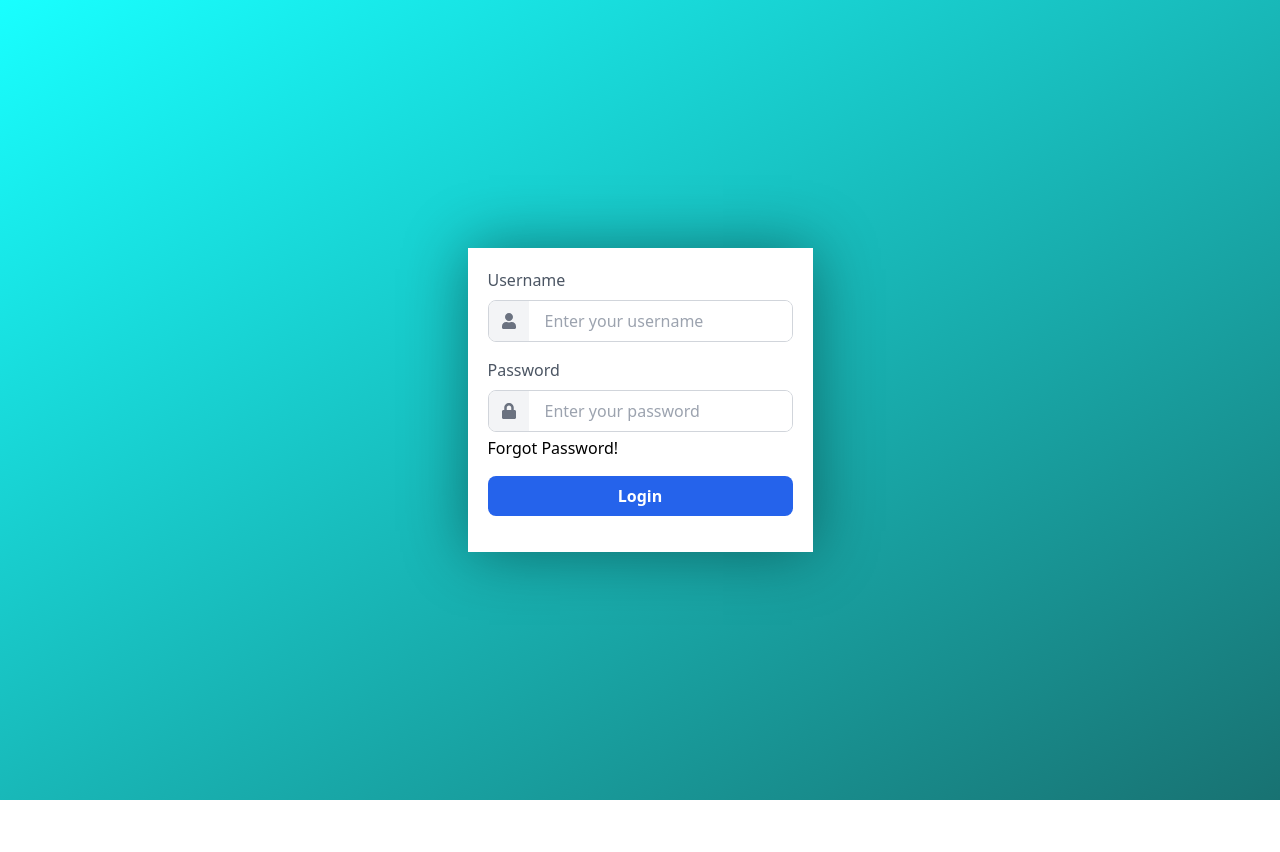
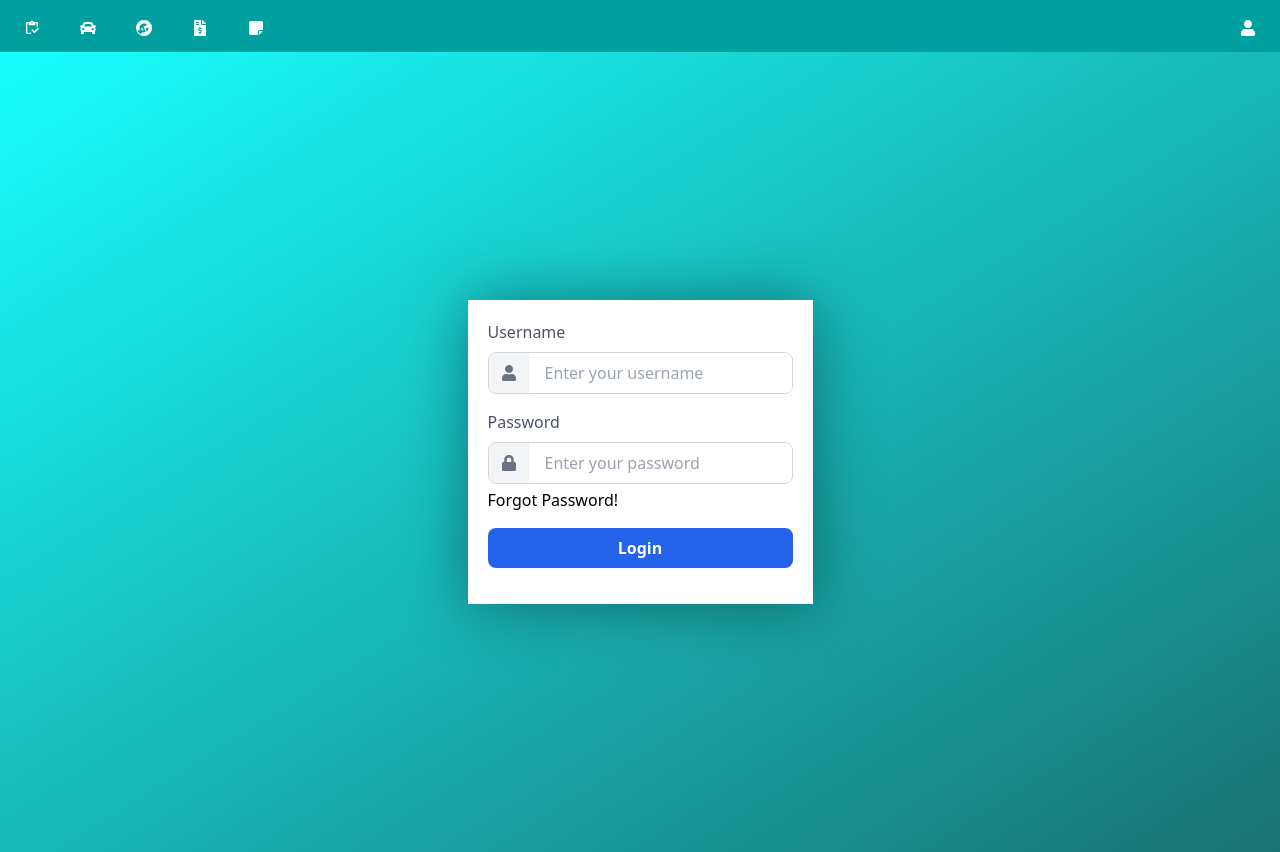
Before and after one commit to Shazil0204/Garage-All-In-One, a React (Vite) app in the folder Frontend/: page /Login in a window 1280 px wide. Before the commit the page ends 800 px from the top, so only its background shows below. Built offline with nearby package versions, Linux system fonts and the light colour scheme; what fluid-tailwind would draw is missing.

Commit message:
navbar is ready
i will change the name of the sidebar component to navbar when we merge it again

```diff
--- a/Frontend/src/App.tsx
+++ b/Frontend/src/App.tsx
@@ -1,46 +1,63 @@
 // React Route Dependencies
-import { Route, Routes } from "react-router-dom"
+import { Route, Routes } from "react-router-dom";
 
 // ReactIcons
-import { MdOutlineInventory } from "react-icons/md"
-import { FaCar } from "react-icons/fa"
-import { BsFillWrenchAdjustableCircleFill } from "react-icons/bs"
-import { FaFileInvoiceDollar } from "react-icons/fa"
-import { FaNoteSticky } from "react-icons/fa6"
+import { MdOutlineInventory } from "react-icons/md";
+import { FaCar } from "react-icons/fa";
+import { BsFillWrenchAdjustableCircleFill } from "react-icons/bs";
+import { FaFileInvoiceDollar } from "react-icons/fa";
+import { FaNoteSticky } from "react-icons/fa6";
 // Layout
-import Sidebar from "./Components/Layout/Sidebar"
+import Sidebar from "./Components/Layout/Sidebar";
 
 // Screens
-import Inventory from "./Screens/Routes/Inventory"
-import Invoice from "./Screens/Routes/Invoice"
-import Issue from "./Screens/Routes/Issue"
-import Note from "./Screens/Routes/Note"
-import Car from "./Screens/Routes/Car"
-import Login from "./Screens/Login"
-import NotFound from "./Screens/NotFound"
+import Inventory from "./Screens/Routes/Inventory";
+import Invoice from "./Screens/Routes/Invoice";
+import Issue from "./Screens/Routes/Issue";
+import Note from "./Screens/Routes/Note";
+import Car from "./Screens/Routes/Car";
+import Login from "./Screens/Login";
+import NotFound from "./Screens/NotFound";
+import Profile from "./Screens/Routes/Profile";
 
 // This way i will be able to use it in both route and sidebar
 const sections = [
-  { id: "/", element: <Inventory />, icon: <MdOutlineInventory/> },
-  { id: "Car", element: <Car />, icon: <FaCar/> },
-  { id: "Issue", element: <Issue />, icon: <BsFillWrenchAdjustableCircleFill/> },
-  { id: "Invoice", element: <Invoice />, icon: <FaFileInvoiceDollar/> },
-  { id: "Notes", element: <Note />, icon: <FaNoteSticky/>  },
-]
+  {
+    id: "/",
+    title: "Home",
+    element: <Inventory />,
+    icon: <MdOutlineInventory />,
+  },
+  { id: "/car", title: "Car", element: <Car />, icon: <FaCar /> },
+  {
+    id: "/issue",
+    title: "Issue",
+    element: <Issue />,
+    icon: <BsFillWrenchAdjustableCircleFill />,
+  },
+  {
+    id: "/invoice",
+    title: "Invoice",
+    element: <Invoice />,
+    icon: <FaFileInvoiceDollar />,
+  },
+  { id: "/notes", title: "Note", element: <Note />, icon: <FaNoteSticky /> },
+];
 
 const App = () => {
   return (
     <div>
-      {/* <Sidebar sections={sections} /> */}
+      <Sidebar sections={sections} />
       <Routes>
         <Route path="Login" element={<Login />} />
         {sections.map((section) => (
           <Route path={section.id} key={section.id} element={section.element} />
         ))}
+        <Route path="Profile" element={<Profile />} />
         <Route path="*" element={<NotFound />} />
       </Routes>
     </div>
-  )
-}
+  );
+};
 
-export default App
+export default App;
--- a/Frontend/src/Components/Layout/NavLink.tsx
+++ b/Frontend/src/Components/Layout/NavLink.tsx
@@ -1,29 +1,48 @@
-import React from "react"
-import { NavLink as RouterNavLink } from "react-router-dom"
+import { NavLink as Links } from "react-router-dom";
+import { FaUser } from "react-icons/fa";
+import { useLocation } from "react-router-dom";
 
 interface NavLinkProps {
-  to: string
-  children: React.ReactNode
-  className?: string
-  activeClassName?: string
+  sections: {
+    id: string;
+    title: string;
+    icon: React.ReactNode;
+    element: JSX.Element;
+  }[];
 }
 
-const NavLink: React.FC<NavLinkProps> = ({
-  to,
-  children,
-  className = "~px-24/20",
-  activeClassName = "text-white bg-primary font-bold text-md hover:!bg-primary hover:!bg-opacity-100",
-}) => {
+const NavLink: React.FC<NavLinkProps> = ({ sections }) => {
+  const location = useLocation();
+
   return (
-    <RouterNavLink
-      to={to}
-      className={({ isActive }) =>
-        `${className} ${isActive ? activeClassName : "font-bold text-md text-white"}`
-      }
-    >
-      {children}
-    </RouterNavLink>
-  )
-}
+    <div className="flex justify-between w-full text-white">
+      <span className="flex gap-2">
+        {sections.map((section) => (
+          <Links
+            to={section.id}
+            key={section.id}
+            className={`flex gap-2 w-12 lg:w-24 justify-center text-white p-2 lg:hover:scale-105 lg:hover:bg-primary duration-300 rounded-md ${
+              location.pathname === section.id ? "bg-primary shadow-xl" : ""
+            }`}
+          >
+            <span className="mt-1">{section.icon}</span>
+            <span className="hidden lg:block">{section.title}</span>
+          </Links>
+        ))}
+      </span>
+      <Links
+        to="Profile"
+        className={`flex gap-2 w-12 lg:w-24 justify-center text-white p-2 lg:hover:scale-105 lg:hover:bg-primary duration-300 rounded-md ${
+          location.pathname === "/Profile" ? "bg-primary" : ""
+        }`}
+      >
+        <div className="text-white flex gap-2">
+          <FaUser className="mt-1"></FaUser>
+          <span className="hidden lg:block">User</span>
+        </div>
+      </Links>
+    </div>
+  );
+};
 
-export default NavLink
+export default NavLink;
--- a/Frontend/src/Components/Layout/Sidebar.tsx
+++ b/Frontend/src/Components/Layout/Sidebar.tsx
@@ -1,53 +1,21 @@
-// React imports
-import React, { useState } from "react"
-
-// ReactIcons
-import { RxCross1 } from "react-icons/rx"
-
-// Layout imports
-import NavLink from "../Layout/NavLink"
+import React, { useState } from "react";
+import NavLink from "./NavLink"; // Your NavLink component
 
 interface SidebarProps {
-  sections: { id: string, element: React.ReactNode, icon: React.ReactNode }[]
+  sections: {
+    id: string;
+    title: string;
+    icon: React.ReactNode;
+    element: JSX.Element;
+  }[];
 }
 
 const Sidebar: React.FC<SidebarProps> = ({ sections }) => {
-  const [isExpanded, setIsExpanded] = useState(false)
+  return (
+    <div className="w-full p-2 bg-secondary shadow-2xl flex gap-2">
+      <NavLink sections={sections} />
+    </div>
+  );
+};
 
-  const handleMouseEnter = () => setIsExpanded(true)
-  const handleMouseLeave = () => setIsExpanded(false)
-
-  return (
-    <div
-      className={`absolute z-40 flex flex-col justify-center items-center xl:w-16 w-2/12 h-full overflow-hidden bg-[#00A0A0]
-        transition-all duration-300 ease-in-out ${isExpanded ? "hover:~w-64/72" : "xl:w-16 md:w-16" }`}
-      onMouseEnter={handleMouseEnter}
-      onMouseLeave={handleMouseLeave}
-    >
-      <button className={`${isExpanded ? "absolute" : "hidden" } top-0 left-0 mt-4 ml-4 py-4 px-4 bg-white rounded`} onClick={ () => setIsExpanded(false) }> <RxCross1 /> </button>
-
-      <ul className="mb-24 space-y-6">
-        {sections.map((section) => (
-          <li key={section.id} className="relative">
-            <NavLink
-              to={section.id}
-              className={`flex items-center z-50 hover:bg-gray-300 hover:bg-opacity-20 hover:text-opacity-100 rounded transition-colors duration-200
-                ${isExpanded ? "justify-start py-4 px-16" : "justify-center py-4 px-4"}`}
-            >
-              {isExpanded ? (
-                <>
-                  <span className="mr-4">{section.icon}</span>
-                  <span>{section.id === "/" ? "Inventory" : section.id}</span>
-                </>
-              ) : (
-                <span>{section.icon}</span>
-              )}
-            </NavLink>
-          </li>
-        ))}
-      </ul>
-    </div>
-  )
-}
-
-export default Sidebar
+export default Sidebar;
--- /dev/null
+++ b/Frontend/src/Screens/Routes/Profile.tsx
@@ -0,0 +1,5 @@
+const Profile = () => {
+  return <div>Profile</div>;
+};
+
+export default Profile;
```
